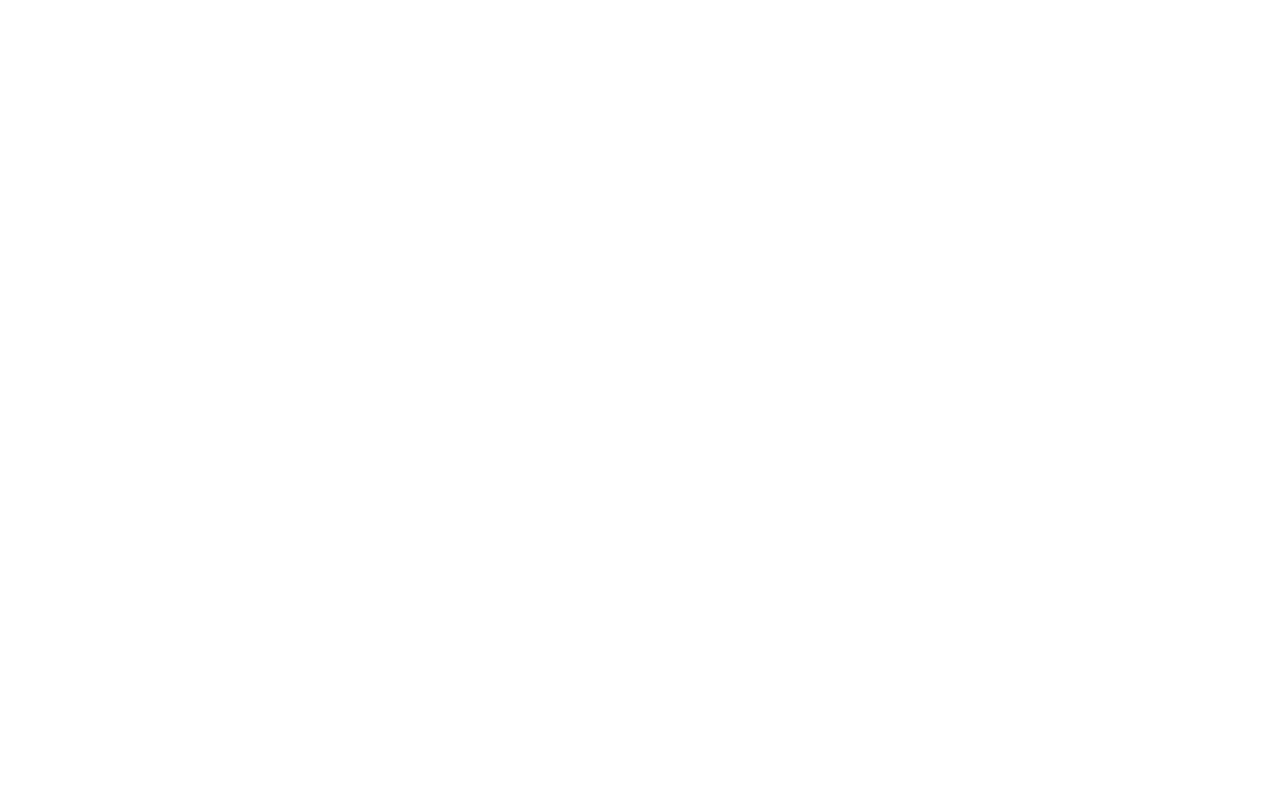
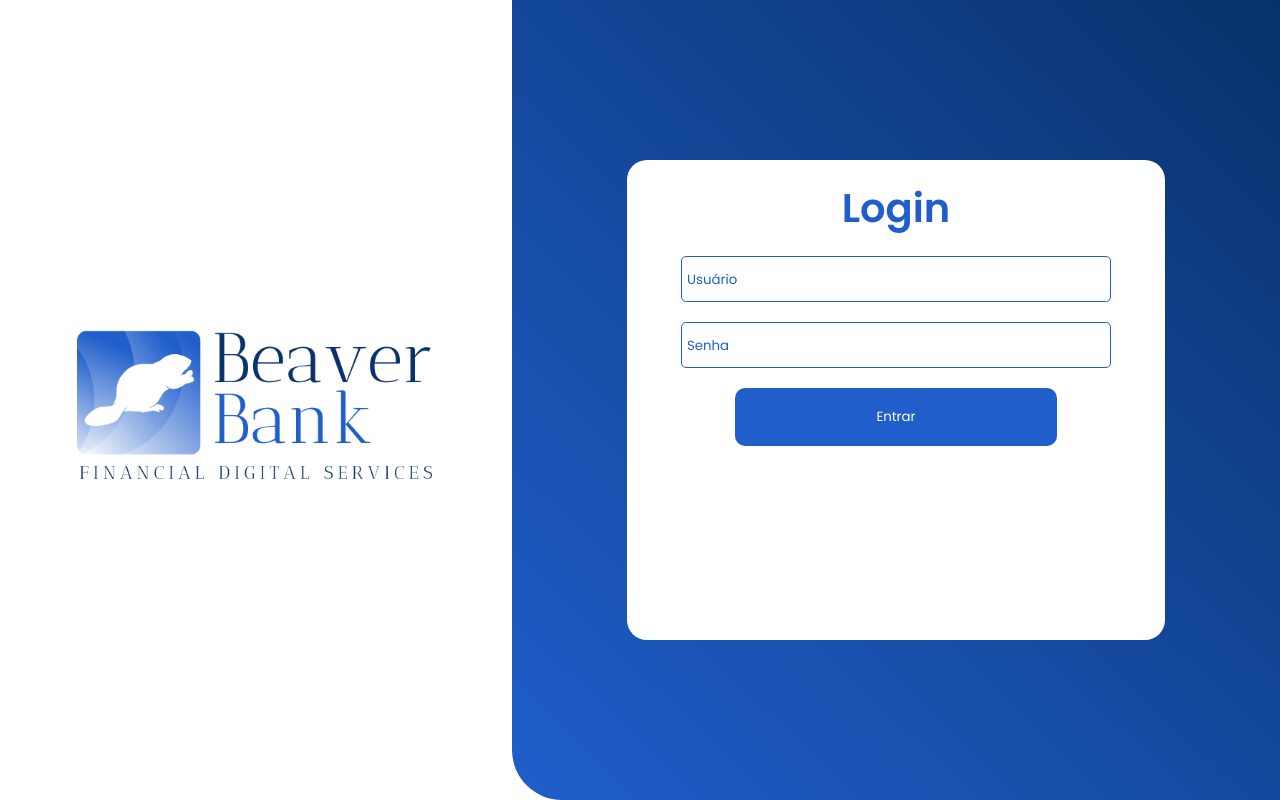
Before and after one commit to felipesokulskidev/beaver-bank, a PHP site: page / in a window 1280 px wide. Before the commit the page is empty. Run offline with PHP 8.4, Linux system fonts and the light colour scheme.

Commit message:
Criando o formulário da página de login

```diff
--- a/css/index.css
+++ b/css/index.css
@@ -1,11 +1,108 @@
-.container-esquerda{
-    width: 50%;
-    height: 100%;
-    background-color: blue;
+:root{
+    --azul: #1f5ecb;
+    --azul-escuro: #08326b;
+    --preto: #000000;
+    --branco: #FFFFFF;
+    --cinza: #808080;
+    --cinza-escuro: #404040;
 }
 
-.container-direita{
-    width: 50%;
+* {
+    margin: 0;
+    padding: 0;
+    box-sizing: border-box;
+}
+html, body {
     height: 100%;
-    background-color: red;
+    width: 100%;
+    background-color: white;
 }
+
+.container {
+    display: flex;
+    width: 100%;
+    height: 100vh; /* vh = viewport height */
+}
+
+.container-esquerda {
+    width: 40%;
+    height: 100%;
+    background-color: var(--branco);
+    display: flex;
+    justify-content: center;
+    align-items: center;
+}
+
+.container-esquerda img{
+    width: 70%;
+
+}
+
+
+.container-direita {
+    width: 60%;
+    height: 100%;
+    border-bottom-left-radius: 50px;
+    display: flex;
+    justify-content: center;
+    align-items: center;
+    background: #1F5ECB;
+    background: linear-gradient(44deg, rgba(31, 94, 203, 1) 0%, rgba(8, 50, 107, 1) 100%);
+}
+
+.login{
+    width: 70%;
+    height: 60%;
+    background-color: var(--branco);
+    border-radius: 20px;
+}
+
+.login-titulo{
+    width: 100%;
+    height: 20%;
+    text-align: center;
+    font-size: 40px;
+    font-family: "Poppins", sans-serif;
+    font-weight: 600;
+    color: var(--azul);
+    display: flex;
+    justify-content: center;
+    align-items: center;
+}
+
+.formulario{
+    width: 100%;
+    height: 80%;
+    display: flex;
+    align-items: center;
+    flex-direction: column;
+    gap: 20px;
+}
+
+.formulario-input{
+    border-radius: 5px;
+    width: 80%;
+    height: 12%;
+    border: 1px solid var(--azul);
+    padding-left: 5px;
+}
+
+.formulario-input::placeholder{
+    color: var(--azul);
+    font-family: Poppins;
+}
+
+.formulario-input:focus{
+    border: 2px solid var(--azul);
+    outline: none;
+}
+
+.botao-formulario{
+    width: 60%;
+    height: 15%;
+    background-color: var(--azul);
+    color: var(--branco);
+    border: none;
+    border-radius: 10px;
+    font-family: Poppins;
+}
--- a/index.html
+++ b/index.html
@@ -6,15 +6,31 @@
         <title>Página de Cadastro</title>
         <link rel="stylesheet" href="css/index.css">
         <script defer src="js/index.js"></script>
+        <link rel="preconnect" href="https://fonts.googleapis.com">
+        <link rel="preconnect" href="https://fonts.gstatic.com" crossorigin>
+        <link href="https://fonts.googleapis.com/css2?family=Old+Standard+TT:ital,wght@0,400;0,700;1,400&family=Poppins:ital,wght@0,100;0,200;0,300;0,400;0,500;0,600;0,700;0,800;0,900;1,100;1,200;1,300;1,400;1,500;1,600;1,700;1,800;1,900&display=swap" rel="stylesheet">
     </head>
     <body>
         <div class="container">
             <div class="container-esquerda">
+                <img src="images/beaver_bank.png
+                " alt="">
+            </div>
 
+            <div class="container-direita">
+                <div class="login">
+                    <div class="login-titulo">
+                        <p>Login</p>
+                    </div>
+                    <form action="submit" class="formulario">
+                        <input type="text" placeholder="Usuário" class="formulario-input">
+                        <input type="password" placeholder="Senha" class="formulario-input">
+                        <button class="botao-formulario">Entrar</button>
+                        <p></p>
+                    </form>
+                </div>
             </div>
-            <div class="container-direita">
 
-            </div>
         </div>
     </body>
 </html>
```
Also changed, not shown: images/beaver_bank.png, images/beaver_bank_logo_simples.png.
